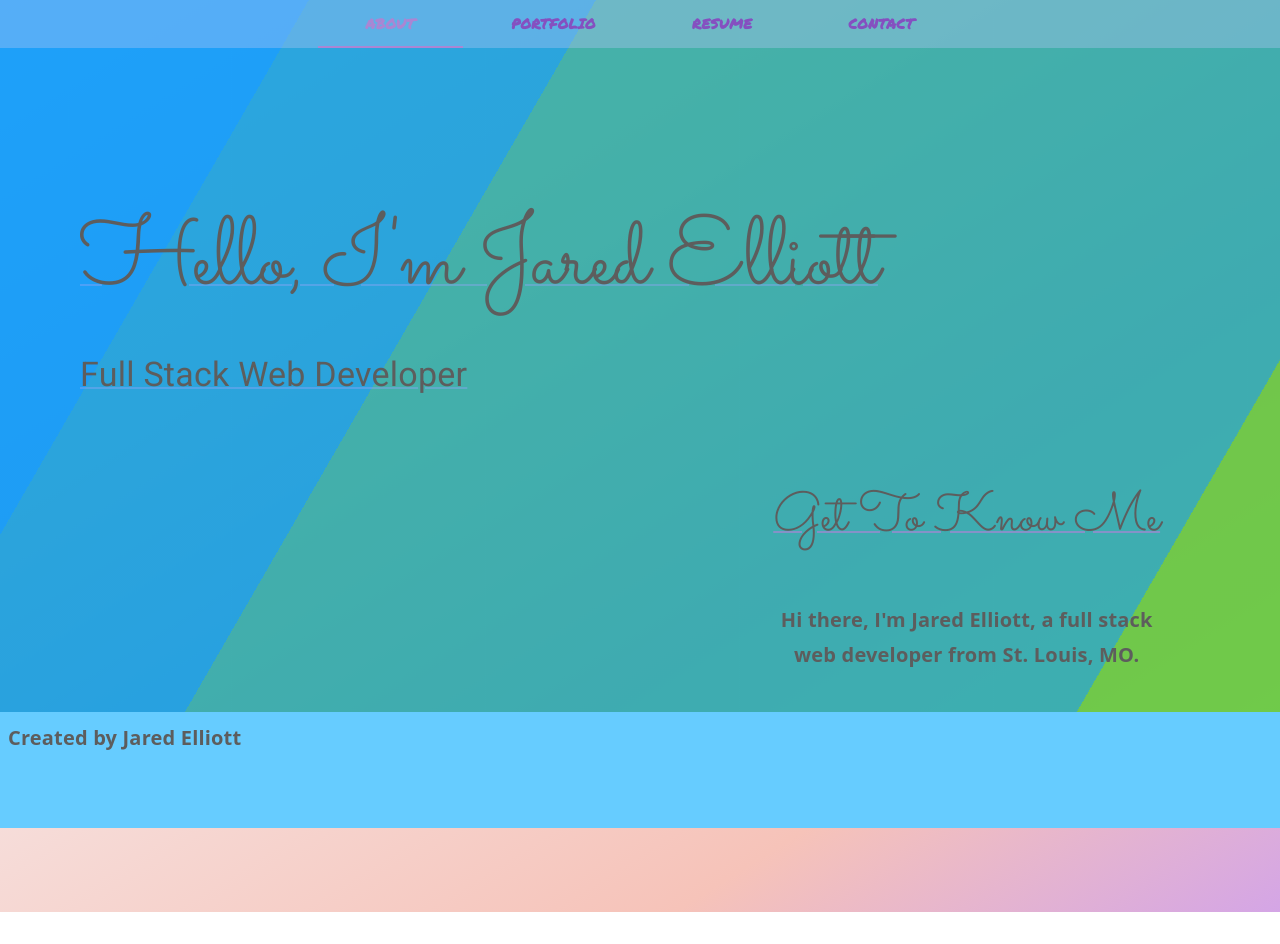
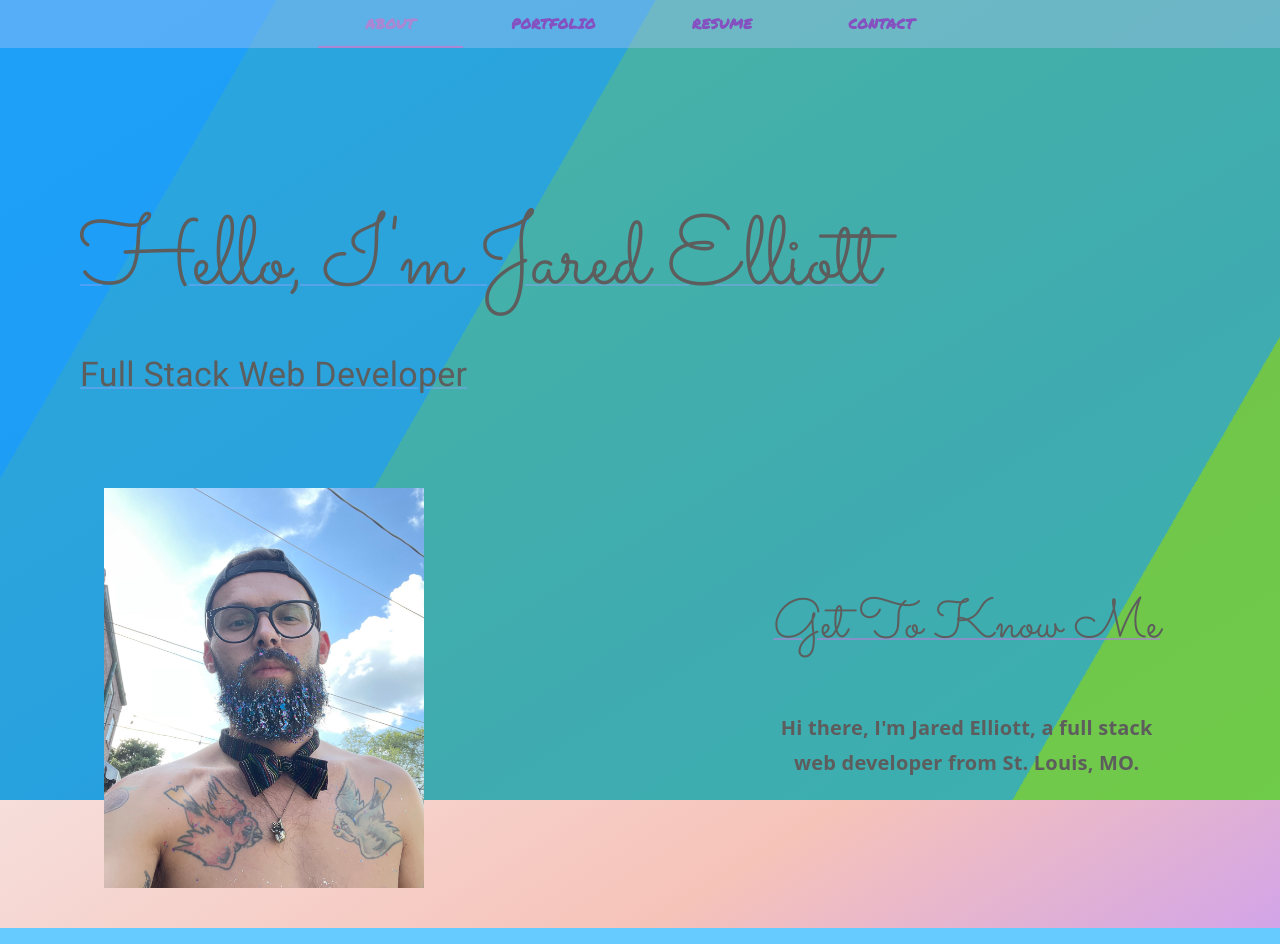
Before and after one commit to Hmndtyphn/jared-port, a React (Create React App) app: page / in a window 1280 px wide. Shown: the top 944 px of the page. Before the commit the page ends 912 px from the top, so only its background shows below. Built offline with nearby package versions, Linux system fonts and the light colour scheme; a web font is replaced by a local one.

Commit message:
added photo

```diff
--- a/src/App.js
+++ b/src/App.js
@@ -1,3 +1,4 @@
+// import dependencies
 import React, { useState } from 'react';
 import './App.css';
 import Nav from '../src/components/Nav/Nav'
@@ -8,7 +9,7 @@ import Footer from '../src/components/Footer/Footer'
 import Resume from '../src/components/Resume/Resume'
 
 
-
+// import sections from file structure
 function App() {
   const [sections] = useState([
     {
@@ -31,8 +32,10 @@ function App() {
     }
   ])
 
+  // uses current state of sections
   const [ currentSection, setCurrentSection ] = useState(sections[0])
 
+// return the various sections *note nav bar is set
   return (
     <div>
       <Nav
--- a/src/components/About/About.js
+++ b/src/components/About/About.js
@@ -1,28 +1,33 @@
+// import dependencies
 import React from "react";
 import "./css/About.css";
 import Typography from "@mui/material/Typography";
 import Grid from "@mui/material/Grid";
 import Box from "@mui/material/Box";
 import { Container } from "@mui/material";
+import coverPhoto from "../../assets/cover/IMG_2993.jpg";
 
+// about function
 function About() {
     return (
+        // introduction page (needs photo)
         <Box sx={{ flexGrow: 1, px: 10, pt: 15, pb: 30 }}>
         <Typography className="title" variant="h1" component="h2" align="left" sx={{pt: 5}} gutterBottom>
             Hello, I'm Jared Elliott
 
         </Typography>
+        {/* Issue with font not changing here */}
         <Typography className="sub-title" variant="h4" align="left" sx={{ pb: "5rem"}} gutterBottom>
             Full Stack Web Developer
         </Typography>
 
 
-
+        {/* photo is not coming through */}
         <Grid container sx={{display: "flex", flexWrap: "wrap", justifyContent: "center"}} alignItems="center">
         <Grid item xs>
-            {/* <Container>
-                <img src={content} style={{ height: "50rem", width: "45rem" }} alt="cover" />
-            </Container> */}
+            <Container>
+                <img src={coverPhoto} style={{ height: "25rem", width: "20rem" }} align="center" alt="cover" />
+            </Container>
         </Grid>
         <Grid item xs={5}>
           <Container className="background">
@@ -30,7 +35,7 @@ function About() {
                 Get To Know Me
             </Typography>
 
-
+            {/* about section */}
             <Typography  className="about-content" variant="subtitle1" align="center">
                 Hi there, I'm Jared Elliott, a full stack web developer from St. Louis, MO.
             </Typography>
@@ -41,4 +46,5 @@ function About() {
   );
 }
 
+// export about page
 export default About;
--- a/src/components/Portfolio/Portfolio.js
+++ b/src/components/Portfolio/Portfolio.js
@@ -1,8 +1,10 @@
+// import dependencies
 import React from 'react';
 import { Typography } from '@mui/material';
 import Box from '@mui/material/Box';
 import Project from "../Project/Project";
 
+// portfolio react function
 function Portfolio() {
 
     return (
```
Also changed, not shown: src/assets/cover/IMG_2993.jpg (added).
